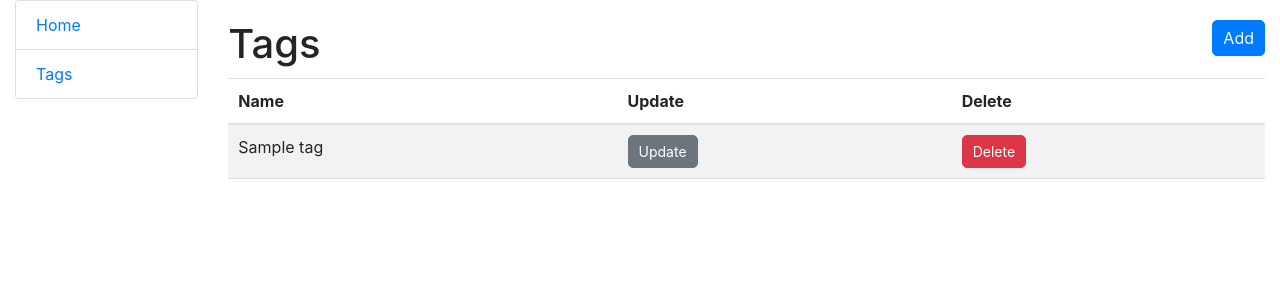
After one commit to BitRxp/todo-list, a Django app: page /tags/ in a window 1280 px wide. The commit adds this page. Shown: the top 300 px of the page. Run offline with Django 5.2, Linux system fonts and the light colour scheme; tables that the repository leaves empty hold one stand-in row (values such as "Sample post").

Commit message:
add list of tags with the ability to create, delete and edit

```diff
--- a/static/css/styles.css
+++ b/static/css/styles.css
@@ -73,3 +73,33 @@
     margin-top: 20px;
     margin-bottom: 10px;
 }
+
+.table {
+  width: 100%;
+  border-collapse: collapse;
+}
+
+.table th, .table td {
+  padding: 10px;
+  text-align: left;
+  border-bottom: 1px solid #ddd;
+}
+
+.btn {
+  padding: 5px 10px;
+  text-decoration: none;
+  color: white;
+  border-radius: 5px;
+}
+
+.btn-primary {
+  background-color: #007bff;
+}
+
+.btn-secondary {
+  background-color: #6c757d;
+}
+
+.btn-danger {
+  background-color: #dc3545;
+}
--- a/templates/includes/sidebar.html
+++ b/templates/includes/sidebar.html
@@ -1,4 +1,4 @@
 <ul class="sidebar-nav list-group">
-  <li class="list-group-item"><a href="{% url 'todo_list:index' %}">Home</a></li>
-  <li class="list-group-item"><a href="#">Tags</a></li>
+  <li class="list-group-item"><a href="{% url "todo_list:index" %}">Home</a></li>
+  <li class="list-group-item"><a href="{% url "todo:tag-list" %}">Tags</a></li>
 </ul>
--- /dev/null
+++ b/templates/todo/tag_list.html
@@ -0,0 +1,33 @@
+{% extends "base.html" %}
+
+{% block content %}
+  <h1 class="head">
+    Tags
+    <a href="{% url "todo:tag-create" %}" class="btn btn-primary link-to-page">
+      Add
+    </a>
+  </h1>
+
+  <table class="table table-striped">
+    <thead>
+      <tr>
+        <th>Name</th>
+        <th>Update</th>
+        <th>Delete</th>
+      </tr>
+    </thead>
+    <tbody>
+      {% for tag in tag_list %}
+      <tr>
+        <td>{{ tag.name }}</td>
+        <td>
+          <a href="{% url "todo:tag-update" pk=tag.id %}" class="btn btn-sm btn-secondary">Update</a>
+        </td>
+        <td>
+          <a href="{% url "todo:tag-delete" pk=tag.id %}" class="btn btn-sm btn-danger">Delete</a>
+        </td>
+      </tr>
+      {% endfor %}
+    </tbody>
+  </table>
+{% endblock %}
--- a/todo/forms.py
+++ b/todo/forms.py
@@ -16,3 +16,9 @@ class TaskForm(forms.ModelForm):
         widgets = {
             "deadline": forms.DateInput(attrs={"type": "date"}),
         }
+
+
+class TagForm(forms.ModelForm):
+    class Meta:
+        model = Tag
+        fields = "__all__"
--- a/todo/urls.py
+++ b/todo/urls.py
@@ -6,6 +6,10 @@ from .views import (
     TaskUpdateView,
     TaskDeleteView,
     toggle_task_status,
+    TagView,
+    TagCreateView,
+    TagUpdateView,
+    TagDeleteView
 )
 
 urlpatterns = [
@@ -13,7 +17,11 @@ urlpatterns = [
     path("tasks/create/", TaskCreateView.as_view(), name="task-create"),
     path("tasks/<int:pk>/update/", TaskUpdateView.as_view(), name="task-update"),
     path("tasks/<int:pk>/delete/", TaskDeleteView.as_view(), name="task-delete"),
-    path("tasks/<int:pk>/toggle/", toggle_task_status, name="task-toggle")
+    path("tasks/<int:pk>/toggle/", toggle_task_status, name="task-toggle"),
+    path("tags/", TagView.as_view(), name="tag-list"),
+    path("tags/create/", TagCreateView.as_view(), name="tag-create"),
+    path("tags/<int:pk>/update/", TagUpdateView.as_view(), name="tag-update"),
+    path("tags/<int:pk>/delete/", TagDeleteView.as_view(), name="tag-delete"),
 ]
 
 app_name = "todo_list"
--- a/todo/views.py
+++ b/todo/views.py
@@ -3,8 +3,8 @@ from django.views import generic
 from django.utils import timezone
 from django.shortcuts import get_object_or_404, redirect
 
-from todo.forms import TaskForm
-from todo.models import Task
+from todo.forms import TaskForm, TagForm
+from todo.models import Task, Tag
 
 
 def toggle_task_status(request, pk):
@@ -39,3 +39,25 @@ class TaskUpdateView(generic.UpdateView):
 class TaskDeleteView(generic.DeleteView):
     model = Task
     success_url = reverse_lazy("todo:index")
+
+
+class TagView(generic.ListView):
+    model = Tag
+    paginate_by = 5
+
+
+class TagCreateView(generic.CreateView):
+    model = Tag
+    form_class = TagForm
+    success_url = reverse_lazy("todo:tag-list")
+
+
+class TagUpdateView(generic.UpdateView):
+    model = Tag
+    form_class = TagForm
+    success_url = reverse_lazy("todo:tag-list")
+
+
+class TagDeleteView(generic.DeleteView):
+    model = Tag
+    success_url = reverse_lazy("todo:tag-list")
```
Also changed, not shown: templates/todo/tag_confirm_delete.html (added, +11 -0 lines), templates/todo/tag_form.html (added, +12 -0 lines).
